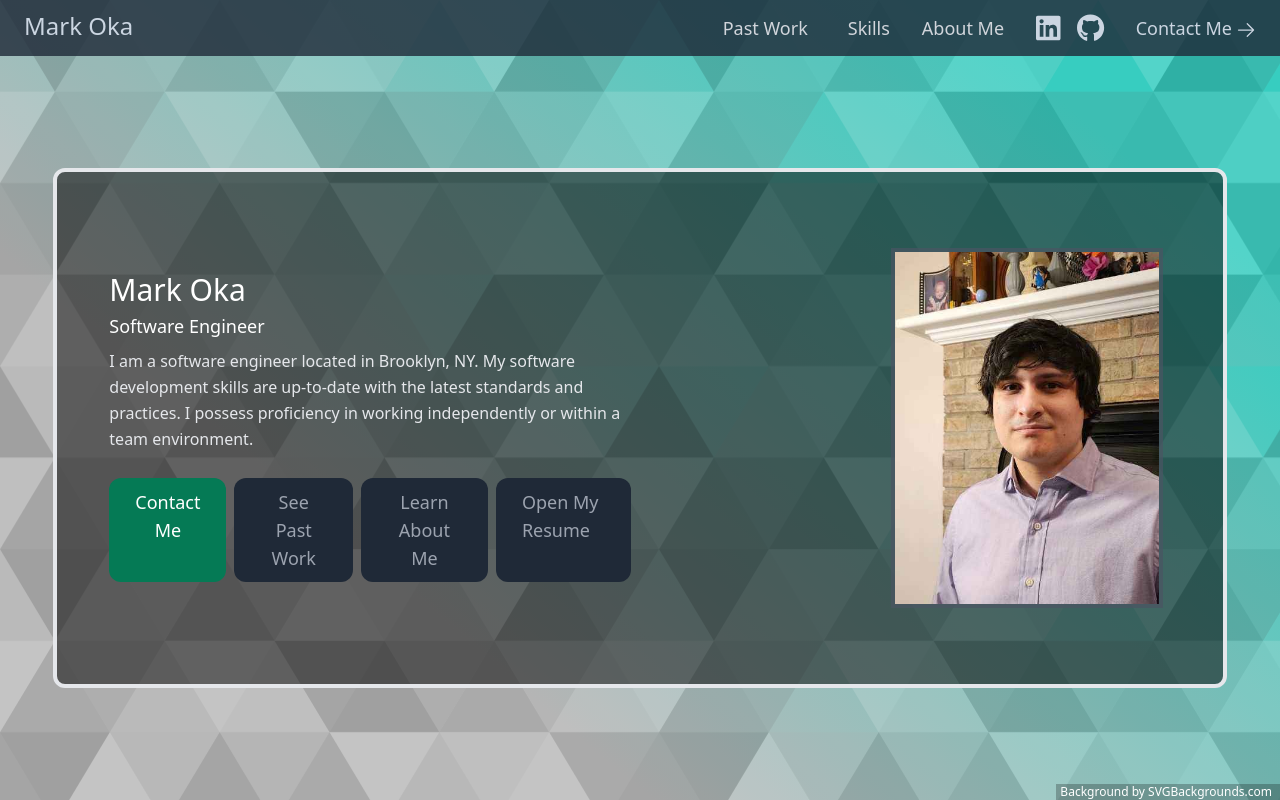
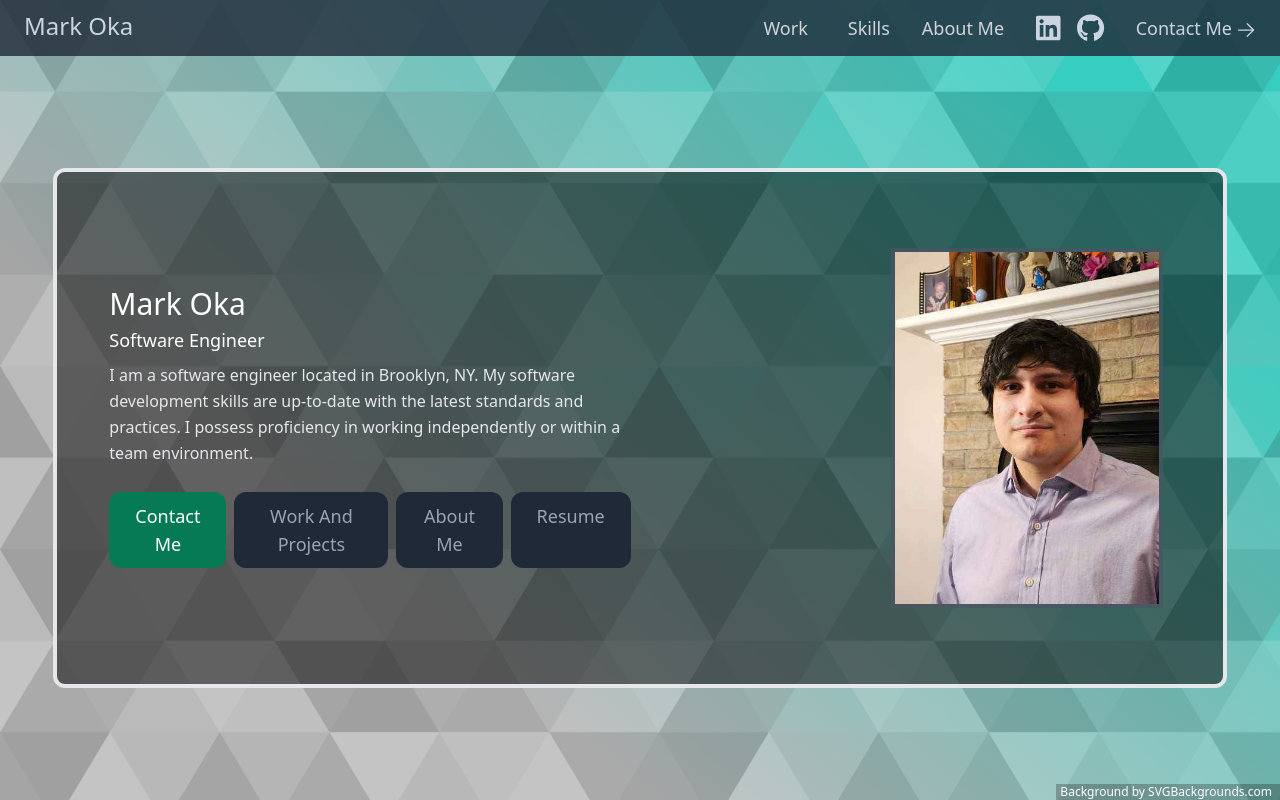
Before and after one commit to markoka101/portfolio, a React (Create React App) app: page / in a window 1280 px wide. Built offline with nearby package versions, Linux system fonts and the light colour scheme.

Commit message:
changed wording of buttons

```diff
--- a/src/components/About.js
+++ b/src/components/About.js
@@ -30,13 +30,13 @@ export default function About() {
                             onClick={() => navigate("/projects")}
                             className="inline-flex text-gray-400 justify-center bg-gray-800 my-1 md:my-0.5 lg:my-0.5 md:mr-2 lg:mr-2 py-2 px-6 focus:outline-none border-2 border-transparent hover:border-slate-400 hover:text-white rounded-xl text-lg transition-all duration-200 ease-in"
                         >
-                            See Past Work
+                            Work And Projects
                         </button>
                         <button
                             onClick={() => navigate("/about-me")}
                             className="inline-flex text-gray-400 justify-center bg-gray-800 my-1 md:my-0.5 lg:my-0.5 md:mr-2 lg:mr-2 py-2 px-6 focus:outline-none border-2 border-transparent hover:border-slate-400 hover:text-white rounded-xl text-lg transition-all duration-200 ease-in"
                         >
-                            Learn About Me
+                            About Me
                         </button>
                         <a
                             href="./mark-oka-resume.pdf"
@@ -44,7 +44,7 @@ export default function About() {
                             rel="noreferrer"
                             className="inline-flex text-gray-400 justify-center bg-gray-800 my-1 md:my-0.5 lg:my-0.5 md:mr-2 lg:mr-2 py-2 px-6 focus:outline-none border-2 border-transparent hover:border-slate-400 hover:text-white rounded-xl text-lg transition-all duration-200 ease-in"
                         >
-                            Open My Resume
+                            Resume
                         </a>
                     </div>
                 </div>
--- a/src/components/Navbar.js
+++ b/src/components/Navbar.js
@@ -72,7 +72,7 @@ export default function NavbarComponent() {
                     onClick={() => navigate("/projects")}
                     className="mx-2 hover:text-white transition-colors duration-200 ease-in-out text-end text-2xl lg:text-lg md:text-lg"
                 >
-                    Past Work
+                    Work
                 </button>
                 <button
                     onClick={() => navigate("/skills")}
```
